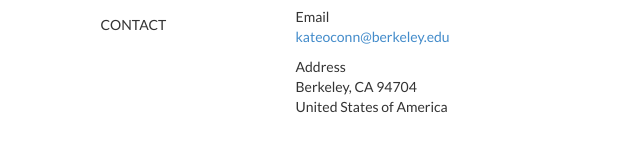
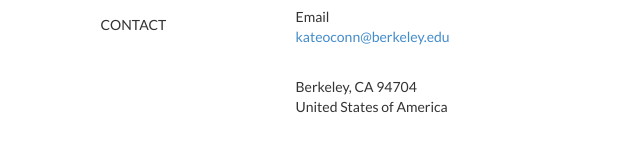
Before and after one commit to kateoconn1/kateoconn1.github.io, a plain HTML site: page index.html in a window 1280 px wide. Shown: the part 299-450 px from the top of the page, 67-707 px from the left. Drawn offline with Linux system fonts and the light colour scheme.

Commit message:
Update index.html

```diff
--- a/index.html
+++ b/index.html
@@ -88,7 +88,7 @@
 						<a href="mailto:kateoconn@berkeley.edu" class="mail">kateoconn@berkeley.edu</a> <br/>
 					</p>
 					<!-- EDIT: address -->
-					<p><t>Address</t><br/>
+					<p><t></t><br/>
 						Berkeley, CA 94704 <br/>
 						United States of America<br/>
 					</p>
```
